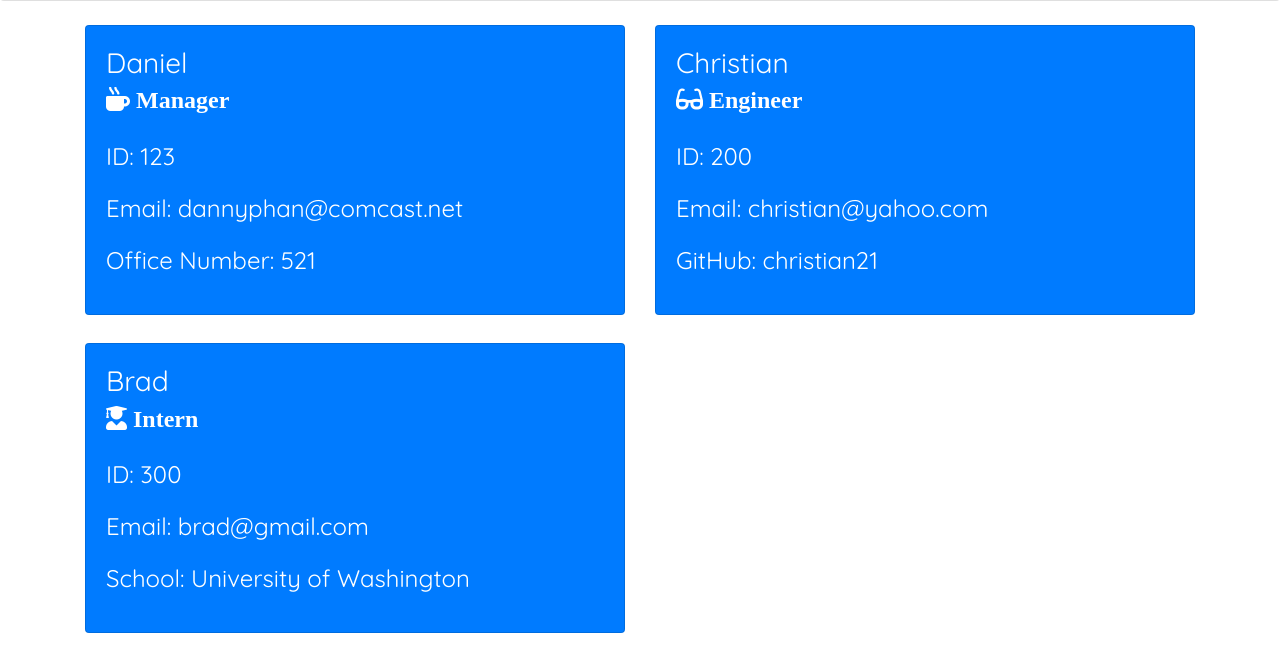
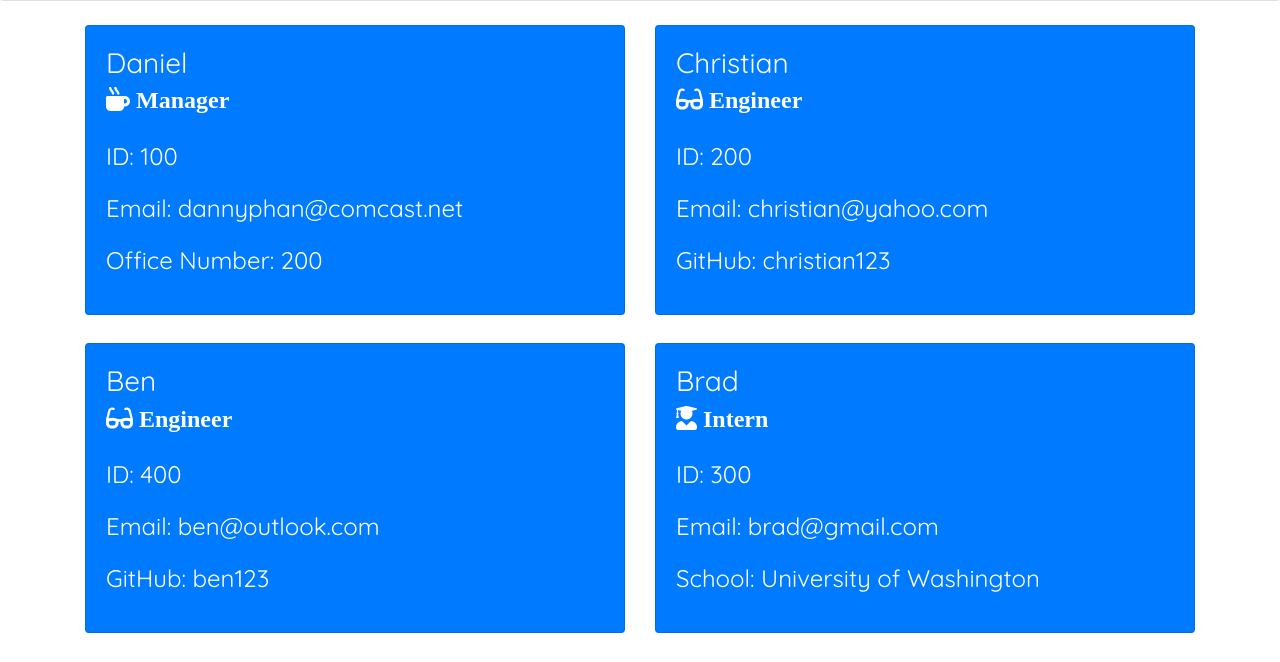
Before and after one commit to dannyphan6/Team-Profile-Generator, a website: page index.html in a window 1280 px wide. Shown: the part 138-800 px from the top of the page. Drawn offline with nearby package versions, Linux system fonts and the light colour scheme.

```diff
--- a/index.html
+++ b/index.html
@@ -10,7 +10,7 @@
         <link rel="stylesheet" href="https://pro.fontawesome.com/releases/v5.10.0/css/all.css"/>
         <link rel="preconnect" href="https://fonts.gstatic.com">
         <link href="https://fonts.googleapis.com/css2?family=Quicksand&display=swap" rel="stylesheet">
-        <link rel="stylesheet" href="./style.css">
+        <link rel="stylesheet" href="./assets/style/style.css">
         <title>Dream Team</title>
     </head>
 
@@ -27,9 +27,9 @@
                         <div class="card-body">
                             <h3 class="card-title">Daniel</h3>
                             <h4 class="card-subtitle"><i class="fas fa-mug-hot"> Manager</i></h4><br>
-                            <p>ID: 123</p>
+                            <p>ID: 100</p>
                             <p>Email: <a href="mailto:dannyphan@comcast.net">dannyphan@comcast.net</a></p>
-                            <p>Office Number: 521</p>
+                            <p>Office Number: 200</p>
                         </div>
                     </div>
                 </div>
@@ -42,7 +42,19 @@
                             <h4 class="card-subtitle"><i class="fas fa-glasses"> Engineer</i></h4><br>
                             <p>ID: 200</p>
                             <p>Email: <a href="mailto:christian@yahoo.com">christian@yahoo.com</a></p>
-                            <p>GitHub: <a href="https://www.github.com/christian21">christian21</a></p>
+                            <p>GitHub: <a href="https://www.github.com/christian123">christian123</a></p>
+                        </div>
+                    </div>
+                </div>
+
+                <div class="col-3 mb-1 mt-4">
+                    <div class="card bg-primary text-white">
+                        <div class="card-body">
+                            <h3 class="card-title">Ben</h3>
+                            <h4 class="card-subtitle"><i class="fas fa-glasses"> Engineer</i></h4><br>
+                            <p>ID: 400</p>
+                            <p>Email: <a href="mailto:ben@outlook.com">ben@outlook.com</a></p>
+                            <p>GitHub: <a href="https://www.github.com/ben123">ben123</a></p>
                         </div>
                     </div>
                 </div>
--- a/index.js
+++ b/index.js
@@ -22,7 +22,7 @@
         <link rel="stylesheet" href="https://pro.fontawesome.com/releases/v5.10.0/css/all.css"/>
         <link rel="preconnect" href="https://fonts.gstatic.com">
         <link href="https://fonts.googleapis.com/css2?family=Quicksand&display=swap" rel="stylesheet">
-        <link rel="stylesheet" href="./style.css">
+        <link rel="stylesheet" href="./assets/style/style.css">
         <title>Dream Team</title>
     </head>
 
```
Also changed, not shown: README.md, assets/images/team-profile-generator.PNG (added), assets/style/style.css (renamed from style.css).
